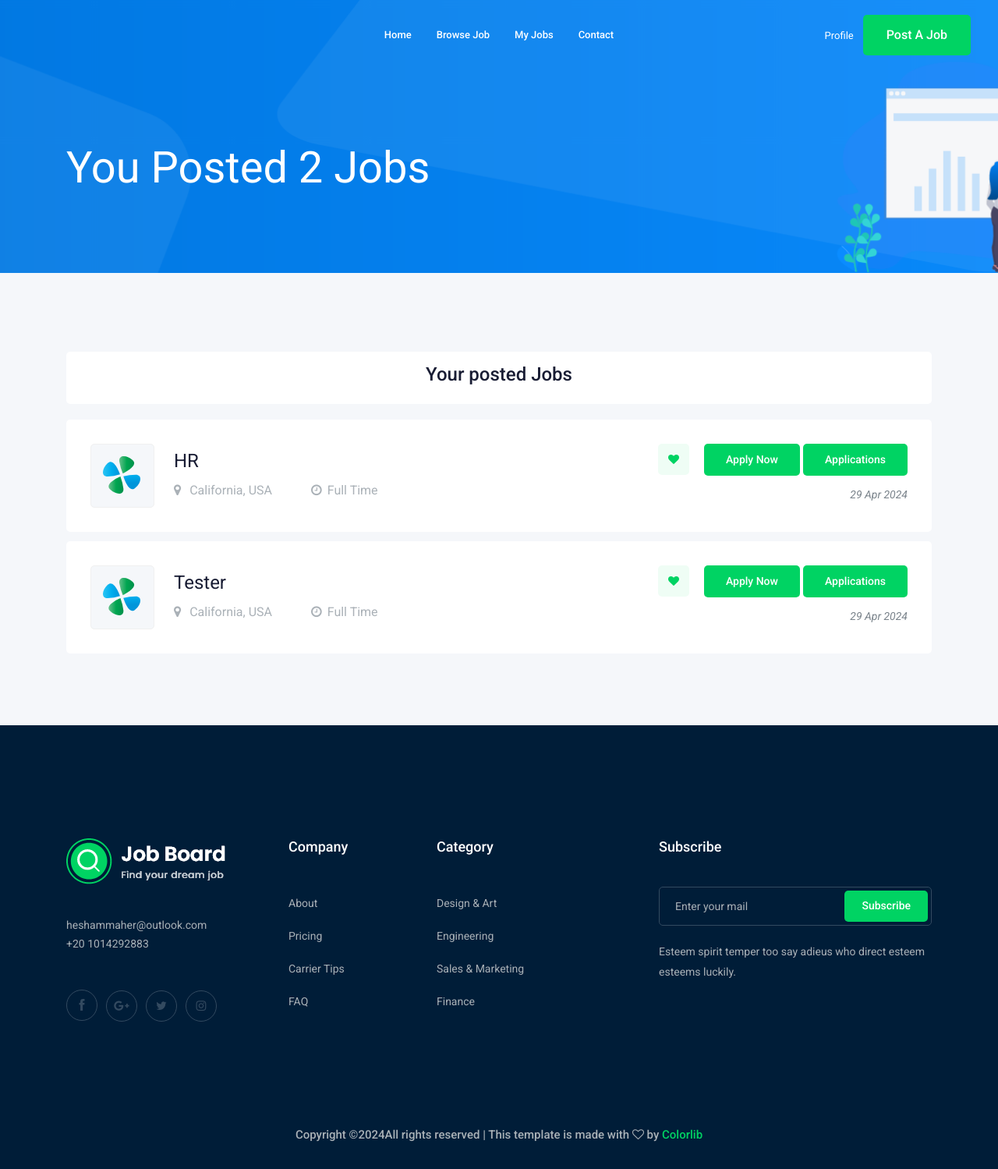
After one commit to Hesham1902/job-board-django, a Django app: page /accounts/myjobs in a window 1280 px wide. The commit adds this page. Shown: the whole page at 78% size. Run offline with Django 5.2, Linux system fonts and the light colour scheme; a user stored in the database is signed in; data comes from the database, SQL or seed files in the repository; some libraries are stand-ins or nearby versions.

Commit message:
User can see his posted jobs, jobs applications

```diff
--- a/accounts/models.py
+++ b/accounts/models.py
@@ -16,7 +16,7 @@ class Profile(models.Model):
         null=True,
     )
     phone_number = models.CharField(max_length=15)
-    image = models.ImageField(upload_to="profile/")
+    image = models.ImageField(upload_to="profile/", blank=True, null=True)
 
     def __str__(self):
         return str(self.user)
--- /dev/null
+++ b/accounts/templates/accounts/my_posted_jobs.html
@@ -0,0 +1,99 @@
+{% extends 'base.html' %}
+{% load static %}
+{% block body %}
+  <!-- bradcam_area -->
+  <div class="bradcam_area bradcam_bg_1">
+    <div class="container">
+      <div class="row">
+        <div class="col-xl-12">
+          <div class="bradcam_text">
+            <h3>You posted {{ count }} Jobs</h3>
+          </div>
+        </div>
+      </div>
+    </div>
+  </div>
+  <!-- / bradcam_area -->
+  <!-- job_listing_area_start -->
+  <div class="job_listing_area plus_padding">
+    <div class="container">
+      <div class="row">
+        <div class="col-lg-12">
+          <div class="recent_joblist_wrap">
+            <div class="recent_joblist white-bg text-center">
+              <div class="row align-items-center">
+                <div class="col-md-12">
+                  <h3 class="text-center">Your posted Jobs</h3>
+                </div>
+              </div>
+            </div>
+          </div>
+
+          <div class="job_lists m-0">
+            {% for job in jobs %}
+              <div class="row">
+                <div class="col-lg-12 col-md-12">
+                  <div class="single_jobs white-bg d-flex justify-content-between">
+                    <div class="jobs_left d-flex align-items-center">
+                      <div class="thumb">
+                        <img src="{% static 'img/svg_icon/1.svg' %}" alt="" />
+                      </div>
+                      <div class="jobs_conetent">
+                        <a href="{% url 'jobs:job_detail' job.slug %}"><h4>{{ job.title }}</h4></a>
+                        <div class="links_locat d-flex align-items-center">
+                          <div class="location">
+                            <p>
+                              <i class="fa fa-map-marker"></i> California, USA
+                            </p>
+                          </div>
+                          <div class="location">
+                            <p>
+                              <i class="fa fa-clock-o"></i>{{ job.job_type }}
+                            </p>
+                          </div>
+                        </div>
+                      </div>
+                    </div>
+                    <div class="jobs_right">
+                      <div class="apply_now">
+                        <a class="heart_mark" href="#"><i class="fa fa-heart"></i></a>
+                        <a href="{% url 'jobs:job_detail' job.slug %}" class="boxed-btn3">Apply Now</a>
+                        <a href="{% url 'accounts:my_posted_job_applications' job.id %}" class="boxed-btn3">Applications</a>
+                      </div>
+                      <div class="date">
+                        <p>{{ job.published_at|date:'d M o' }}</p>
+                      </div>
+                    </div>
+                  </div>
+                </div>
+              </div>
+            {% endfor %} {% if jobs.has_other_pages %}
+              <div class="row">
+                <div class="col-lg-12">
+                  <div class="pagination_wrap">
+                    <ul>
+                      {% if jobs.has_previous %}
+                        <li>
+                          <a href="?page={{ jobs.previous_page_number }}"><i class="ti-angle-left"></i></a>
+                        </li>
+                      {% endif %} {% for i in jobs.paginator.page_range %}
+                        <li>
+                          <a href="?page={{ i }}"><span>{{ i }}</span></a>
+                        </li>
+                      {% endfor %} {% if jobs.has_next %}
+                        <li>
+                          <a href="?page={{ jobs.next_page_number }}"><i class="ti-angle-right"></i></a>
+                        </li>
+                      {% endif %}
+                    </ul>
+                  </div>
+                </div>
+              </div>
+            {% endif %}
+          </div>
+        </div>
+      </div>
+    </div>
+  </div>
+  <!-- job_listing_area_end -->
+{% endblock %}
--- a/accounts/templates/registration/login.html
+++ b/accounts/templates/registration/login.html
@@ -24,7 +24,9 @@
   </form>
 
   {# Assumes you set up the password_reset view in your URLconf #}
-  <p>
+  <p class="text-center">
+    <br />
     <a href="{% url 'password_reset' %}">Lost password?</a>
+    <a class="d-block" href="/accounts/signup">Don't have an account?</a>
   </p>
 {% endblock %}
--- a/accounts/urls.py
+++ b/accounts/urls.py
@@ -1,10 +1,15 @@
-
 from django.urls import path
 from . import views
 
 
 urlpatterns = [
-    path('signup/', views.signup, name='signup'),
-    path('profile/', views.profile, name='profile'),
-    path('proflile/edit/', views.profile_edit, name='profile_edit')
+    path("signup/", views.signup, name="signup"),
+    path("profile/", views.profile, name="profile"),
+    path("myjobs", views.my_jobs, name="my_posted_jobs"),
+    path("proflile/edit/", views.profile_edit, name="profile_edit"),
+    path(
+        "<int:jobId>/applications",
+        views.my_job_applications,
+        name="my_posted_job_applications",
+    ),
 ]
--- a/accounts/views.py
+++ b/accounts/views.py
@@ -1,9 +1,13 @@
+from django.http import JsonResponse, Http404
 from django.shortcuts import redirect, render
 from django.urls import reverse
 from .forms import SignUpForm, UserForm, ProfileForm
 from django.contrib.auth import authenticate, login
+from django.core.paginator import Paginator
 from .models import Profile
 from django.contrib.auth.decorators import login_required
+from job.models import Application, Job
+from django.shortcuts import get_object_or_404
 
 # Create your views here.
 
@@ -57,3 +61,35 @@ def profile_edit(request):
         "accounts/profile_edit.html",
         {"user_form": user_form, "profile_form": profile_form},
     )
+
+
+@login_required
+def my_jobs(request):
+    # jobs = Job.objects.filter(owner=request.user.id)
+    jobs = request.user.posted_jobs.all()
+    paginator = Paginator(jobs, 3)
+    page_number = request.GET.get("page")
+    page_obj = paginator.get_page(page_number)
+    # job_data = list(jobs.values())  # Convert QuerySet to list of dictionaries
+    # return JsonResponse(job_data, safe=False)
+    return render(
+        request, "accounts/my_posted_jobs.html", {"jobs": page_obj, "count": jobs.count}
+    )
+
+
+@login_required
+def my_job_applications(request, jobId):
+    try:
+        job = get_object_or_404(Job, id=jobId)
+    except:
+        raise Http404("Job not found")
+    print(job.owner)
+    print(request.user)
+    if request.user == job.owner:
+        applications = Application.objects.filter(job_id=jobId)
+        applicatons_data = list(applications.values())
+        # print(jobId)
+        # print(applications)
+        return JsonResponse(applicatons_data, safe=False)
+    else:
+        return JsonResponse({"error": "Unauthorized access"}, status=403)
--- a/job/models.py
+++ b/job/models.py
@@ -23,7 +23,7 @@ class Job(models.Model):
     Vacancy = models.IntegerField(default=1)
     Salary = models.IntegerField(default=0)
     experience = models.IntegerField(default=1)
-    categrory = models.ForeignKey("Category", on_delete=models.CASCADE)
+    category = models.ForeignKey("Category", on_delete=models.CASCADE)
     image = models.ImageField(upload_to=image_upload)
     slug = models.SlugField(blank=True, null=True)
 
--- a/job/views.py
+++ b/job/views.py
@@ -1,4 +1,5 @@
-from django.http import Http404
+import json
+from django.http import Http404, HttpRequest, JsonResponse
 from django.shortcuts import redirect, render
 from django.urls import reverse
 from job.models import Job
@@ -34,6 +35,7 @@ def job_detail(request, slug):
 
     return render(request, "job/job_detail.html", {"job": job, "form": form})
 
+
 @login_required
 def add_job(request):
 
--- a/templates/base.html
+++ b/templates/base.html
@@ -29,13 +29,13 @@
   </head>
 
   <body>
-    <!--                    [if lte IE 9]>
+    <!--                            [if lte IE 9]>
       <p class="browserupgrade">
         You are using an <strong>outdated</strong> browser. Please
         <a href="https://browsehappy.com/">upgrade your browser</a> to improve
         your experience and security.
       </p>
-    <![endif]                    -->
+    <![endif]                            -->
 
     <!-- header-start -->
     <header>
@@ -60,6 +60,12 @@
                         <li>
                           <a href="{% url 'jobs:job_list' %}">Browse Job</a>
                         </li>
+
+                        {% if request.user.is_authenticated %}
+                          <li>
+                            <a href="{% url 'accounts:my_posted_jobs' %}">My Jobs</a>
+                          </li>
+                        {% endif %}
                         {% comment %} <li>
                           <a href="#">pages <i class="ti-angle-down"></i></a>
                           <ul class="submenu">
@@ -100,7 +106,7 @@
                       </div>
                     {% else %}
                       <div class="phone_num d-none d-xl-block">
-                        <a href="#">Log in</a>
+                        <a href="{% url 'login' %}">Log in</a>
                       </div>
                     {% endif %}
 
```
Also changed, not shown: accounts/templates/accounts/profile.html (+6 -4 lines), accounts/migrations/0002_alter_city_options.py (added), accounts/migrations/0003_alter_profile_image.py (added), db.sqlite3, job/migrations/0015_rename_categrory_job_category.py (added), media/apply/duck_BkUXn8C.png (added), media/apply/mario.jpeg (added), media/jobs/None.jfif (added), media/jobs/None.jpg (added), media/jobs/None_AoHTFdq.jpeg (added), media/jobs/None_wONvHkc.jpeg (added).
